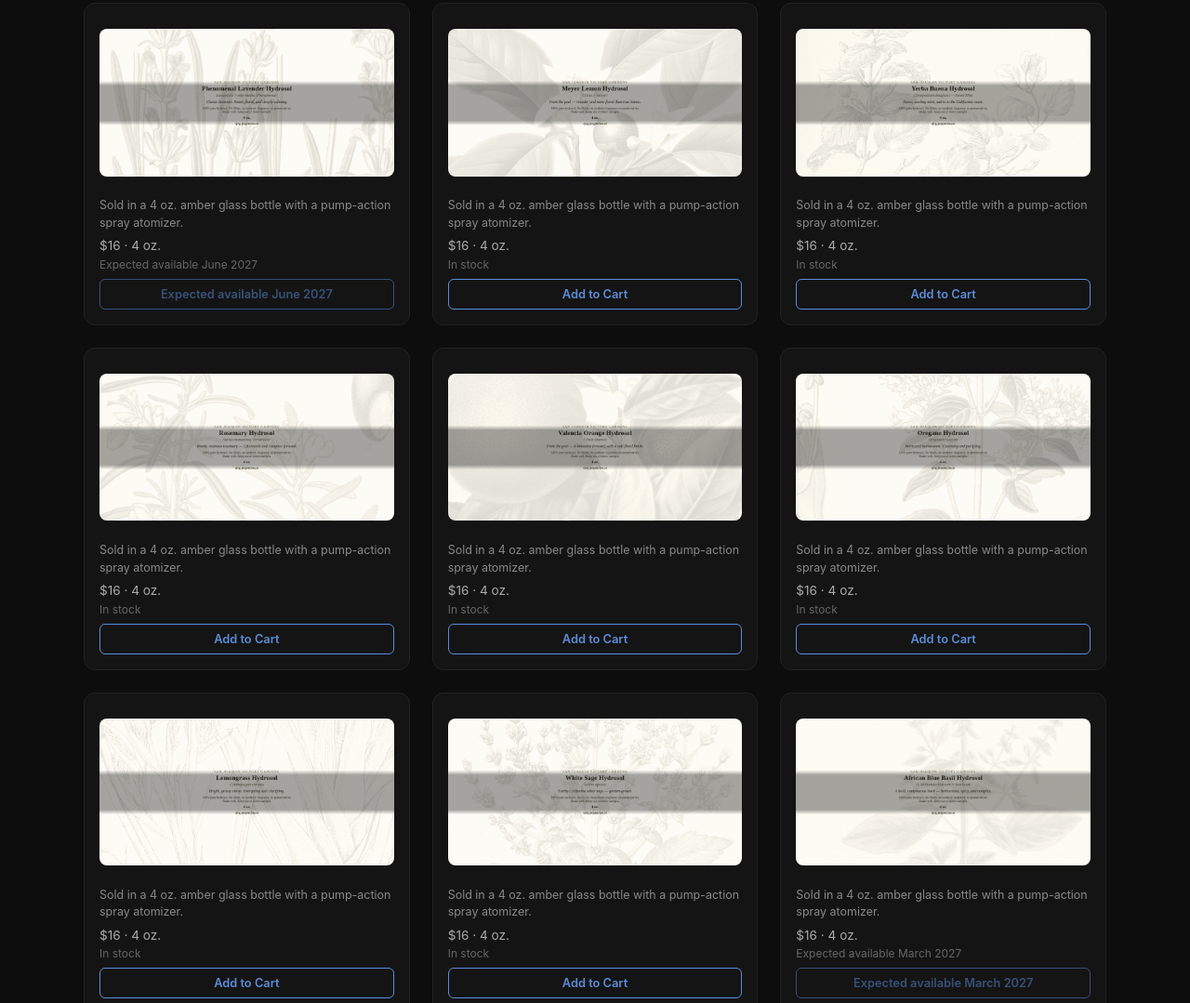
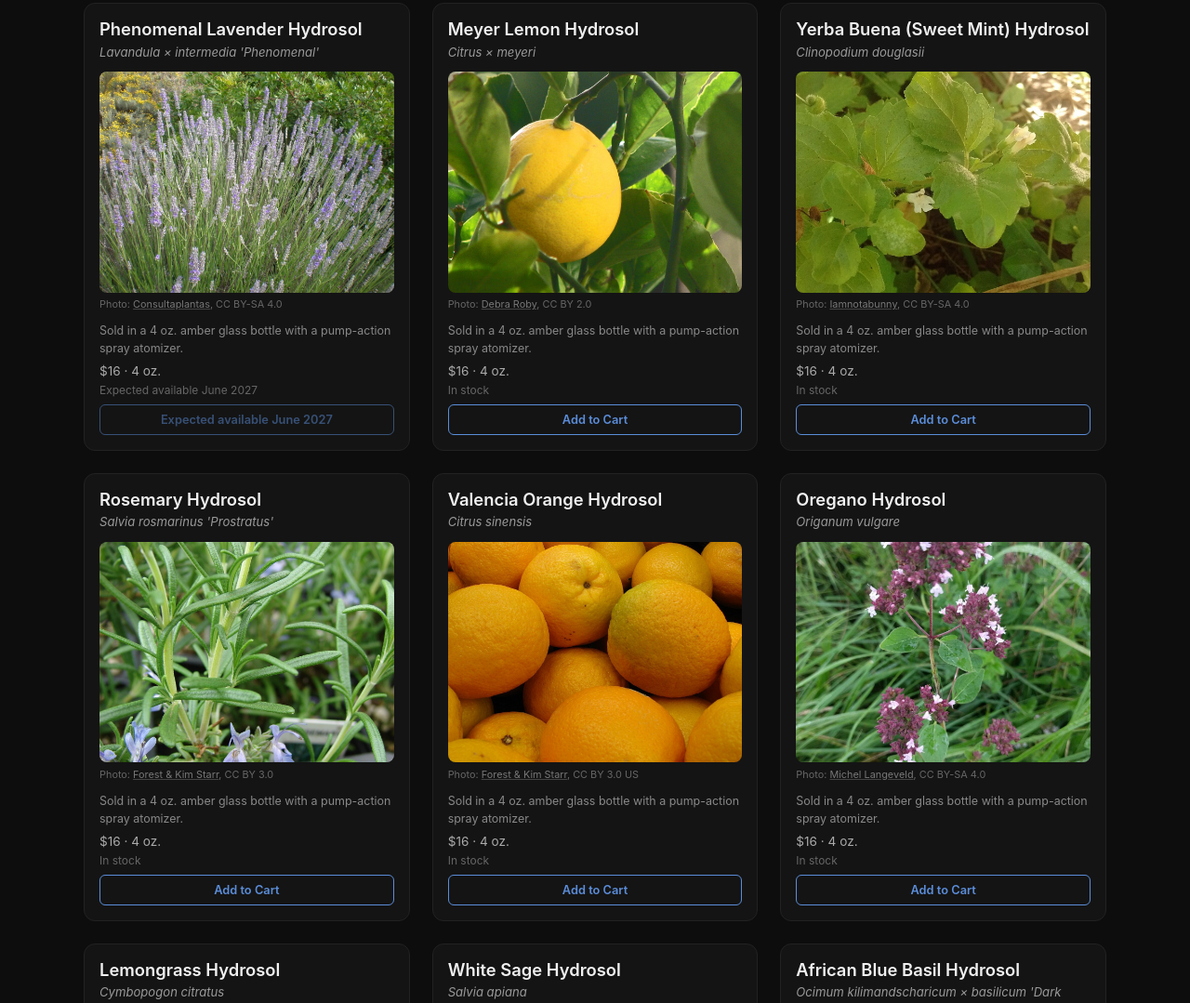
Before and after one commit to jorgenclaw/sjvg.jorgenclaw.ai, a website: page public/catalog/index.html in a window 1280 px wide. Shown: the part 744-1823 px from the top of the page at 93% size. Drawn offline with Linux system fonts and the light colour scheme.

Commit message:
Catalog: plant photos and plain titles instead of label images
Each card now shows the product name and botanical name as text, then a
color photo of the plant part the hydrosol is distilled from. Photos are
from Wikimedia Commons (CC BY / CC BY-SA), cropped to 4:3, with a credit
line and source link under each. Cards without a photo fall back to the
label image. Stylesheet link is versioned so the new CSS is not held by
the 4-hour static-asset cache.

Co-Authored-By: Claude Opus 5.5 <noreply@anthropic.com>
Claude-Session: https://claude.ai/code/session_01Juh2sVKtvsLQkjh15VNhMn

```diff
--- a/public/catalog/data/products.json
+++ b/public/catalog/data/products.json
@@ -14,6 +14,11 @@
     "btc_discount_pct": 10,
     "availability": "Expected available June 2027",
     "image": "/catalog/labels/lavender.png",
+    "photo": "/catalog/photos/phenomenal-lavender-hydrosol.jpg",
+    "photo_alt": "Lavandin flower spikes in bloom",
+    "photo_credit": "Consultaplantas",
+    "photo_license": "CC BY-SA 4.0",
+    "photo_source": "https://commons.wikimedia.org/wiki/File:Lavandula_x_intermedia_2c.JPG",
     "detail_html": "/catalog/products/phenomenal-lavender-hydrosol/",
     "description_full": "Steam-distilled from our own 'Phenomenal' lavandin flower spikes, this hydrosol carries the classic floral-herbaceous bouquet of lavender \u2014 linalool and linalyl acetate forward \u2014 with a touch more camphor than true English lavender. 'Phenomenal' is a robust lavandin cultivar prized by growers for its vigor, disease resistance, and unusually high oil content, traits that carry through into a hydrosol with real depth and staying power. A go-to calming facial and body mist, a natural addition to linen and pillow sprays, or a water substitute in lotions, creams, and bath products. Also a favorite for cooling sunburned or irritated skin.",
     "technical_note": "Distilled from fresh 'Phenomenal' lavender flower spikes via steam distillation. As a lavandin (a natural hybrid of true lavender and spike lavender), its aromatic profile carries a touch more camphor than Lavandula angustifolia hydrosols, alongside the expected linalool and linalyl acetate. As with all hydrosols, natural batch variation in scent and color should be expected. Intended for cosmetic and household use only.",
@@ -34,6 +39,11 @@
     "btc_discount_pct": 10,
     "availability": "In stock",
     "image": "/catalog/labels/meyer-lemon.png",
+    "photo": "/catalog/photos/meyer-lemon-hydrosol.jpg",
+    "photo_alt": "Ripe Meyer lemon hanging on the branch",
+    "photo_credit": "Debra Roby",
+    "photo_license": "CC BY 2.0",
+    "photo_source": "https://commons.wikimedia.org/wiki/File:Meyer_Lemon.jpg",
     "detail_html": "/catalog/products/meyer-lemon-hydrosol/",
     "description_full": "Steam-distilled from Meyer lemon peel, this hydrosol trades true lemon's sharp citral edge for something softer and more floral, a natural result of Meyer lemon's lower acidity and gentler aromatic profile. A gentle, refreshing toner for all skin types, especially oily or combination skin. Mist onto the face after cleansing, use as a water substitute in lotions and creams, or add to a clay mask for a bright citrus lift. Also lovely as a light room or linen spray, or a splash in the rinse water for glassware and produce. Blends well with lavender, rosemary, or a few drops of Meyer lemon essential oil for a deeper citrus note.",
     "technical_note": "Distilled from fresh, rinsed Meyer lemon peel via steam distillation. As with all hydrosols, natural batch variation in scent and color should be expected. Intended for cosmetic and household use only.",
@@ -54,6 +64,11 @@
     "btc_discount_pct": 10,
     "availability": "In stock",
     "image": "/catalog/labels/yerba-buena.png",
+    "photo": "/catalog/photos/yerba-buena-hydrosol.jpg",
+    "photo_alt": "Yerba buena leaves with a small white flower",
+    "photo_credit": "Iamnotabunny",
+    "photo_license": "CC BY-SA 4.0",
+    "photo_source": "https://commons.wikimedia.org/wiki/File:Clinopodium_douglasii_4.jpg",
     "detail_html": "/catalog/products/yerba-buena-hydrosol/",
     "description_full": "Steam-distilled from yerba buena leaf, this hydrosol opens with a cool, green mint bouquet built on pulegone and isomenthone \u2014 softer and sweeter than peppermint's sharp menthol edge. Yerba buena, literally 'the good herb,' is a native Pacific coast mint relative long prized for that gentler character. Makes a soothing facial mist for warm days or after sun exposure, a cooling toner, a water substitute in lotions and after-sun gels, or a light room and pillow spray. Pairs well with lavender, chamomile, or a touch of spearmint essential oil.",
     "technical_note": "Distilled from fresh yerba buena leaf and stem via steam distillation. As with all hydrosols, natural batch variation in scent and color should be expected. Intended for cosmetic and household use only.",
@@ -74,6 +89,11 @@
     "btc_discount_pct": 10,
     "availability": "In stock",
     "image": "/catalog/labels/rosemary.png",
+    "photo": "/catalog/photos/rosemary-hydrosol.jpg",
+    "photo_alt": "Rosemary stems with needle-like leaves and blue flowers",
+    "photo_credit": "Forest & Kim Starr",
+    "photo_license": "CC BY 3.0",
+    "photo_source": "https://commons.wikimedia.org/wiki/File:Starr_070906-8837_Rosmarinus_officinalis.jpg",
     "detail_html": "/catalog/products/rosemary-hydrosol/",
     "description_full": "Steam-distilled from rosemary leaf, this hydrosol carries a woody, resinous bouquet built on 1,8-cineole and camphor, with a bright, pine-like top note from alpha-pinene. Trailing rosemary tends to run a touch milder and less camphorous than upright culinary rosemary, giving a rounder, more wearable version of that classic evergreen scent. A brisk, invigorating facial and scalp mist, a natural water substitute in lotions and hair rinses, or a bracing addition to a morning routine. Popular in DIY hair care for the scalp, and a clean, herbaceous note in room and linen sprays.",
     "technical_note": "Distilled from fresh rosemary leaf and stem via steam distillation. As with all hydrosols, natural batch variation in scent and color should be expected. Intended for cosmetic and household use only.",
@@ -94,6 +114,11 @@
     "btc_discount_pct": 10,
     "availability": "In stock",
     "image": "/catalog/labels/valencia-orange.png",
+    "photo": "/catalog/photos/valencia-orange-hydrosol.jpg",
+    "photo_alt": "A pile of ripe Valencia oranges",
+    "photo_credit": "Forest & Kim Starr",
+    "photo_license": "CC BY 3.0 US",
+    "photo_source": "https://commons.wikimedia.org/wiki/File:Starr-070730-7915-Citrus_sinensis-Valencia_variety-Foodland_Pukalani-Maui_(24797197851).jpg",
     "detail_html": "/catalog/products/valencia-orange-hydrosol/",
     "description_full": "Steam-distilled from Valencia orange peel, this hydrosol carries a true peel-oil bouquet: d-limonene up front, the same aromatic terpene that defines orange essential oil, rounding out into a soft floral finish. Gentler than the essential oil itself, it's well suited to all skin types \u2014 especially normal-to-dry skin seeking a light, non-drying toner. Use as a refreshing facial mist, a water substitute in lotions, creams, and clay masks, or as a natural room and linen spray. A cheerful addition to DIY household cleaners, where citrus's natural degreasing properties shine. Pairs well with vanilla, ginger, cinnamon leaf, or ylang ylang for a warmer, richer variation.",
     "technical_note": "Distilled from fresh-cut Valencia orange peel at low heat via steam distillation. As with all hydrosols, natural batch variation in scent and color should be expected. Intended for cosmetic and household use only.",
@@ -114,6 +139,11 @@
     "btc_discount_pct": 10,
     "availability": "In stock",
     "image": "/catalog/labels/oregano.png",
+    "photo": "/catalog/photos/oregano-hydrosol.jpg",
+    "photo_alt": "Oregano in flower, with pink-purple blossoms and green leaves",
+    "photo_credit": "Michel Langeveld",
+    "photo_license": "CC BY-SA 4.0",
+    "photo_source": "https://commons.wikimedia.org/wiki/File:Origanum_vulgare_149176132.jpg",
     "detail_html": "/catalog/products/oregano-hydrosol/",
     "description_full": "Steam-distilled from oregano leaf, this hydrosol carries oregano's signature phenolic bouquet: carvacrol and thymol forward, warm, savory, and edging toward medicinal. Naturally antimicrobial and antifungal in character, it's prized as a purifying mist for the skin and scalp, a natural addition to DIY surface cleaners, and a traditional gargle or steam-inhalation herb for seasonal wellness. Its aromatic compounds carry real bite even in hydrosol form \u2014 more so than most hydrosols \u2014 so a patch test is recommended before facial use, especially for sensitive skin.",
     "technical_note": "Distilled from fresh oregano leaf and flower via steam distillation. Naturally rich in carvacrol and other phenolic compounds. As with all hydrosols, natural batch variation in scent and strength should be expected. Intended for cosmetic and household use only; not a substitute for medical treatment.",
@@ -134,6 +164,11 @@
     "btc_discount_pct": 10,
     "availability": "In stock",
     "image": "/catalog/labels/lemongrass.png",
+    "photo": "/catalog/photos/lemongrass-hydrosol.jpg",
+    "photo_alt": "Lemongrass stalks rising into long green leaf blades",
+    "photo_credit": "Mokkie",
+    "photo_license": "CC BY-SA 4.0",
+    "photo_source": "https://commons.wikimedia.org/wiki/File:Lemongrass_(Cymbopogon_citratus).jpg",
     "detail_html": "/catalog/products/lemongrass-hydrosol/",
     "description_full": "Steam-distilled from lemongrass leaf and stalk, this hydrosol carries a bright, grassy bouquet built on citral \u2014 the same aromatic aldehyde that gives lemon peel its sharp citrus top note. Lemongrass hydrosol makes a toning facial mist well suited to oily or blemish-prone skin, a refreshing addition to hair rinses, and a natural water substitute in lotions and clay masks. Popular as a base for body and room sprays, particularly blended with a few drops of citronella, lemongrass, or eucalyptus essential oil for an outdoor/insect-deterring variation. Also a bright note in DIY household cleaners.",
     "technical_note": "Distilled from fresh lemongrass stalk and leaf via steam distillation. As with all hydrosols, natural batch variation in scent and color should be expected. Intended for cosmetic and household use only.",
@@ -154,6 +189,11 @@
     "btc_discount_pct": 10,
     "availability": "In stock",
     "image": "/catalog/labels/white-sage.png",
+    "photo": "/catalog/photos/white-sage-hydrosol.jpg",
+    "photo_alt": "Silvery-white leaves of California white sage",
+    "photo_credit": "HLWolfe",
+    "photo_license": "CC BY-SA 4.0",
+    "photo_source": "https://commons.wikimedia.org/wiki/File:White_Sage_(Salvia_apiana),_California.jpg",
     "detail_html": "/catalog/products/white-sage-hydrosol/",
     "description_full": "A soft, herbal, resinous water distilled from white sage \u2014 gentler and more wearable than burning the dried leaf, with the same grounding, clarifying character. Use as a room and linen spray, a calming body mist, or a light facial toner for normal-to-oily skin. White sage has long held deep cultural and ceremonial significance for Indigenous peoples of California, and wild populations have faced real pressure from over-harvesting. This hydrosol is distilled entirely from garden-grown, responsibly cultivated California white sage \u2014 never wild-harvested \u2014 so you can use it with a clear conscience.",
     "technical_note": "Distilled from fresh, garden-grown white sage leaf via steam distillation. As with all hydrosols, natural batch variation in scent and color should be expected. Intended for cosmetic and household use only.",
@@ -174,6 +214,11 @@
     "btc_discount_pct": 10,
     "availability": "Expected available March 2027",
     "image": "/catalog/labels/african-blue-basil.png",
+    "photo": "/catalog/photos/african-blue-basil-hydrosol.jpg",
+    "photo_alt": "African blue basil flower spikes with purple bracts and leaves",
+    "photo_credit": "Raffi Kojian",
+    "photo_license": "CC BY-SA 3.0",
+    "photo_source": "https://commons.wikimedia.org/wiki/File:African_Blue_Basil_-_Gardenology.org-IMG_0588_bbg09.jpg",
     "detail_html": "/catalog/products/african-blue-basil-hydrosol/",
     "description_full": "Steam-distilled from African blue basil leaf and flower, this hydrosol carries a bold, layered bouquet: camphor and 1,8-cineole up front, a spicy eugenol edge reminiscent of clove, and a faint sweet, floral finish. African blue basil is a striking, sterile hybrid between camphor basil and dark opal basil, prized by growers for its purple-veined leaves, lavender flower spikes, and unusually rich fragrance. Bolder and more medicinal than a culinary basil hydrosol, it makes an invigorating room and body spray, a bracing addition to a post-workout mist, or a distinctive note in DIY cleaning sprays. Best appreciated by those who like their herbal scents assertive rather than delicate.",
     "technical_note": "Distilled from fresh African blue basil leaf and flower via steam distillation. As a hybrid of camphor basil (Ocimum kilimandscharicum) and basil (Ocimum basilicum), its aromatic profile is naturally higher in camphor and 1,8-cineole than culinary basil varieties. As with all hydrosols, natural batch variation in scent and color should be expected. Intended for cosmetic and household use only; the camphorous character means a patch test is recommended before facial use.",
--- a/public/catalog/index.html
+++ b/public/catalog/index.html
@@ -9,7 +9,7 @@
   <meta property="og:description" content="Steam-distilled hydrosols from the San Joaquin Valley. 4 oz. amber glass spray bottles, $16 each.">
   <meta property="og:type" content="website">
   <meta property="og:url" content="https://sjvg.jorgenclaw.ai/catalog/">
-  <link rel="stylesheet" href="style.css">
+  <link rel="stylesheet" href="style.css?v=2026-09-24">
 </head>
 <body>
   <div class="container">
@@ -210,9 +210,16 @@
 
       html += `
         <div class="product-card" onclick="window.location.href='/catalog/products/${p.slug}/'" style="cursor:pointer;">
+          <h3 class="product-title">${p.name}</h3>
+          <p class="product-botanical">${p.botanical.replace(/\s*\([^)]*\)\s*$/, '')}</p>
+          ${p.photo ? `
+          <div class="product-photo">
+            <img src="${p.photo}" alt="${p.photo_alt}" loading="lazy">
+          </div>
+          <p class="photo-credit">Photo: <a href="${p.photo_source}" target="_blank" rel="noopener" onclick="event.stopPropagation()">${p.photo_credit}</a>, ${p.photo_license}</p>` : `
           <div class="product-label">
             <img src="${p.image}" alt="${p.name}" style="width:100%;height:auto;border-radius:8px;object-fit:contain;">
-          </div>
+          </div>`}
           <div class="product-info">
             <p class="packaging-line">Sold in a 4 oz. amber glass bottle with a pump-action spray atomizer.</p>
             <p class="price">$${p.price_usd} · ${p.size}</p>
--- a/public/catalog/style.css
+++ b/public/catalog/style.css
@@ -109,6 +109,14 @@ body {
   border-radius: 8px;
   object-fit: contain;
 }
+
+.product-title { font-size: 1.15rem; font-weight: 600; line-height: 1.3; color: #f0f0f0; margin-bottom: 0.15rem; }
+.product-botanical { font-size: 0.82rem; font-style: italic; color: #999; line-height: 1.4; margin-bottom: 0.75rem; }
+.product-photo { width: 100%; aspect-ratio: 4 / 3; overflow: hidden; border-radius: 8px; background: #1a1a1a; }
+.product-photo img { width: 100%; height: 100%; display: block; object-fit: cover; }
+.photo-credit { font-size: 0.68rem; color: #666; line-height: 1.4; margin: 0.35rem 0 0.75rem; }
+.photo-credit a { color: #777; text-decoration: underline; text-decoration-color: #444; }
+.photo-credit a:hover { color: #aaa; }
 
 .product-info h3 { font-size: 0.95rem; font-weight: 600; margin-bottom: 0.2rem; color: #e8e8e8; }
 .product-info .botanical { font-size: 0.8rem; color: #666; font-style: italic; margin-bottom: 0.5rem; }
```
Also changed, not shown: public/catalog/photos/african-blue-basil-hydrosol.jpg (added), public/catalog/photos/lemongrass-hydrosol.jpg (added), public/catalog/photos/meyer-lemon-hydrosol.jpg (added), public/catalog/photos/oregano-hydrosol.jpg (added), public/catalog/photos/phenomenal-lavender-hydrosol.jpg (added), public/catalog/photos/rosemary-hydrosol.jpg (added), public/catalog/photos/valencia-orange-hydrosol.jpg (added), public/catalog/photos/white-sage-hydrosol.jpg (added), public/catalog/photos/yerba-buena-hydrosol.jpg (added).
